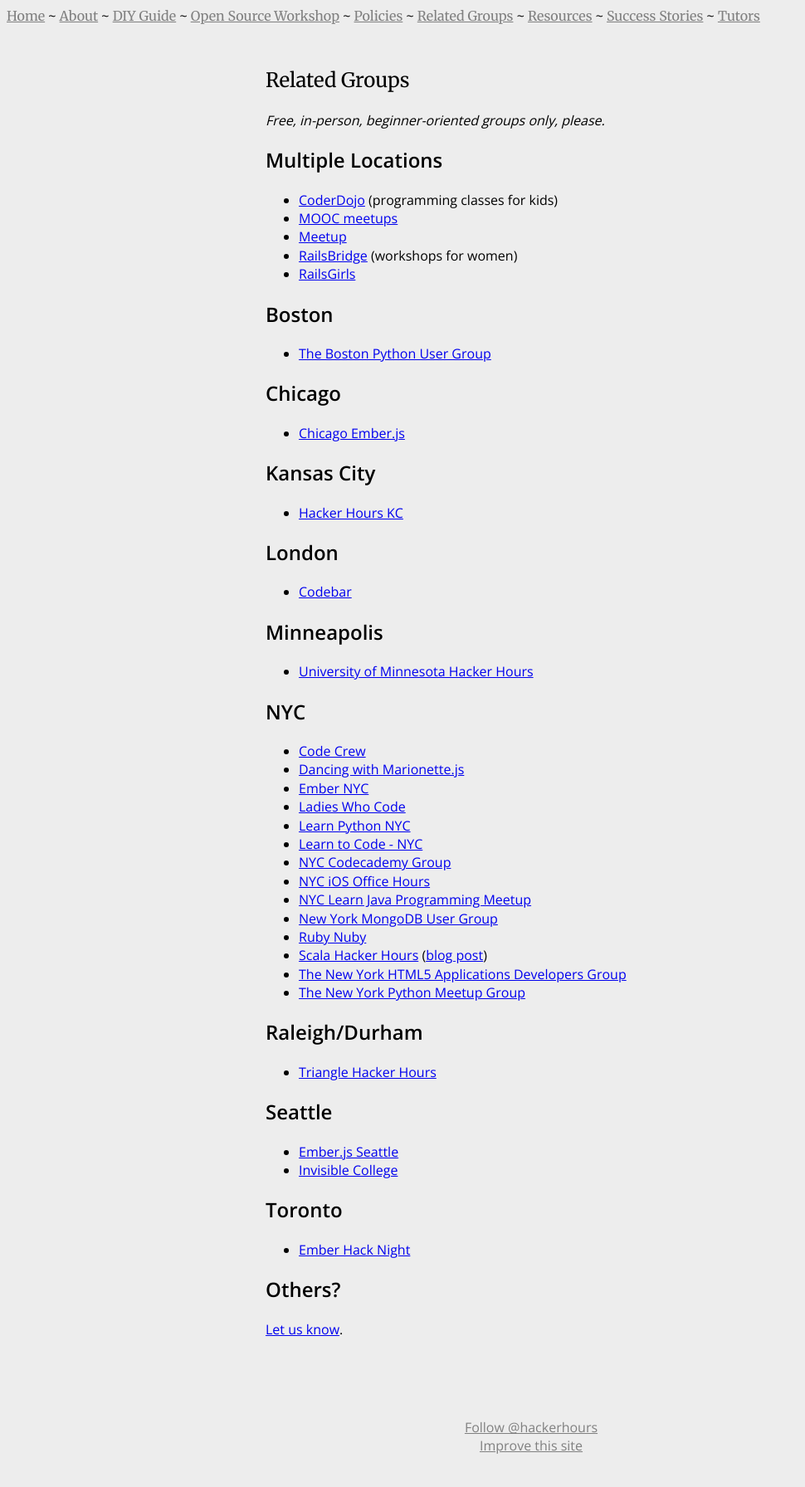
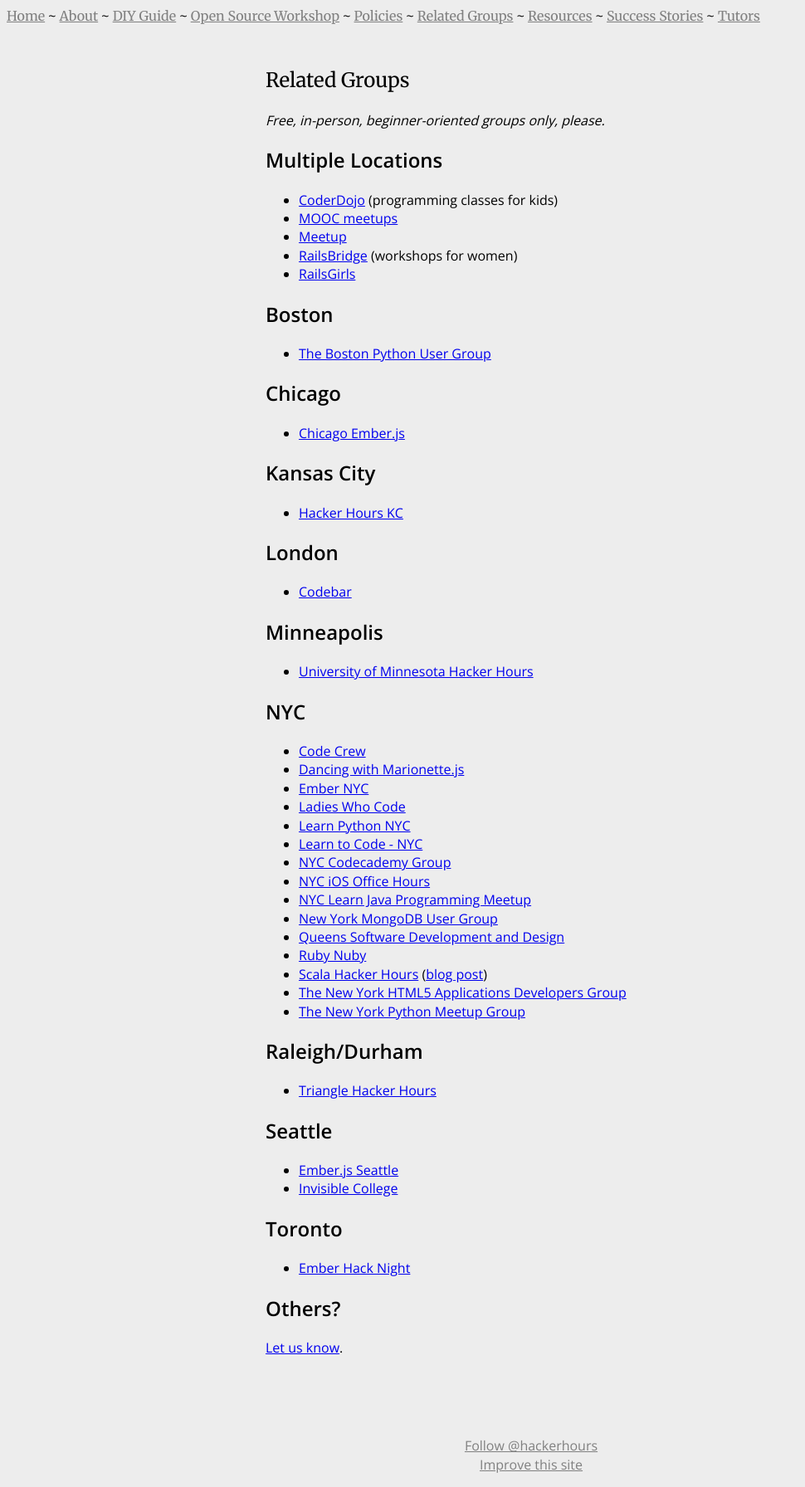
Before and after one commit to HackerHours/hackerhours.org, a Jekyll site: the page built from related-groups.md, in a window 1280 px wide. Shown: the whole page at 83% size, without its empty margins (0-970 px from the left). Built offline with Jekyll 4.4.1, drawn with Linux system fonts in a browser that asks for light colours; comment, search, counter and statistics services are not loaded; before the commit the page ends 1770 px from its top, so only the background shows below that.

Commit message:
link to Queens Software Development and Design

```diff
--- a/related-groups.md
+++ b/related-groups.md
@@ -44,6 +44,7 @@
 * [NYC iOS Office Hours](http://www.meetup.com/NYC-iOS-Office-Hours/)
 * [NYC Learn Java Programming Meetup](http://www.meetup.com/Learn-Java-Programming/)
 * [New York MongoDB User Group](http://www.meetup.com/New-York-MongoDB-User-Group/)
+* [Queens Software Development and Design](http://www.meetup.com/Queens-Bayside-Sofware-Development-and-Design/)
 * [Ruby Nuby](http://www.meetup.com/ruby-nuby-info/)
 * [Scala Hacker Hours](http://www.meetup.com/Scala-Hacker-Hours/) ([blog post](http://tech.gilt.com/post/55705285678/attend-our-first-ever-scala-hacker-hours-meetup-on-aug))
 * [The New York HTML5 Applications Developers Group](http://www.meetup.com/html5-app-developers/)
```
